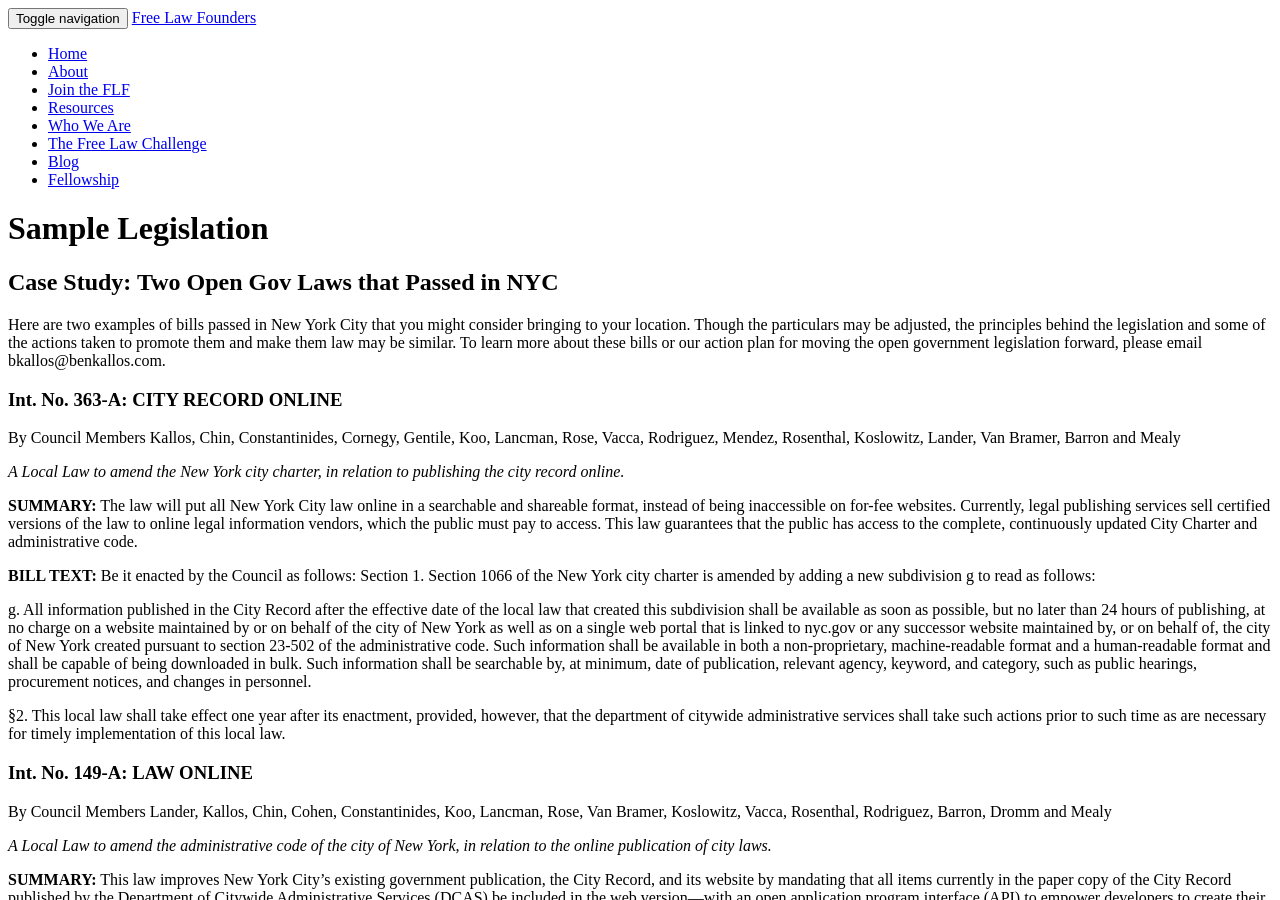
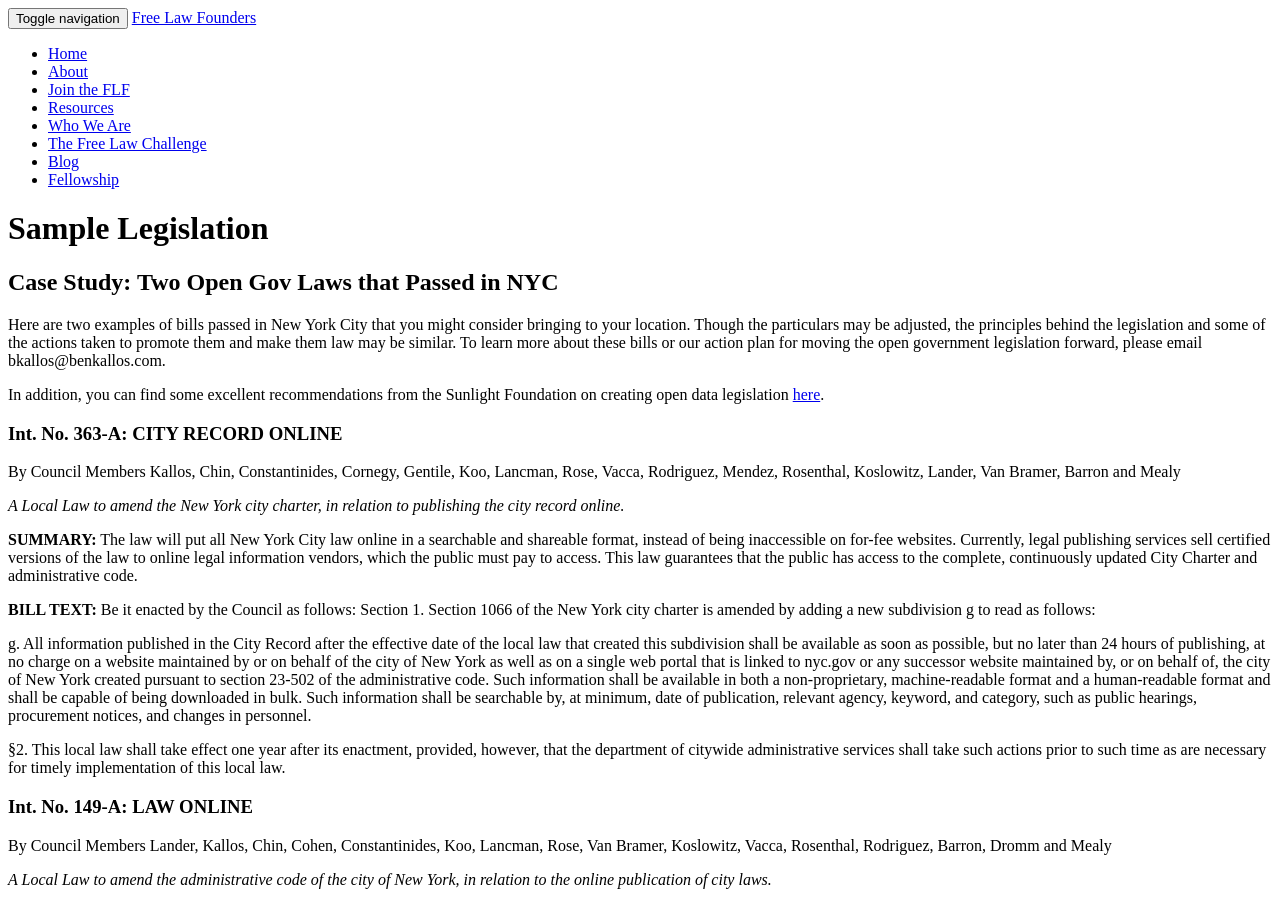
Before and after one commit to opengovfoundation/free-law-founders-site, a Jekyll site: the page built from sample-legislation.md, in a window 1280 px wide and 900 px high. Built offline with Jekyll 4.4.1, drawn with Linux system fonts in a browser that asks for light colours; nearby versions of some CDN libraries.

Commit message:
Update sample-legislation.md

```diff
--- a/sample-legislation.md
+++ b/sample-legislation.md
@@ -8,6 +8,8 @@ permalink: "sample-legislation/"
 ## Case Study: Two Open Gov Laws that Passed in NYC
 
 Here are two examples of bills passed in New York City that you might consider bringing to your location. Though the particulars may be adjusted, the principles behind the legislation and some of the actions taken to promote them and make them law may be similar. To learn more about these bills or our action plan for moving the open government legislation forward, please email bkallos@benkallos.com.
+
+In addition, you can find some excellent recommendations from the Sunlight Foundation on creating open data legislation [here](http://sunlightfoundation.com/blog/2013/10/25/boilerplate-open-data-policy-and-why-its-a-problem/).
 
 ### Int. No. 363-A: CITY RECORD ONLINE
 By Council Members Kallos, Chin, Constantinides, Cornegy, Gentile, Koo, Lancman, Rose, Vacca, Rodriguez, Mendez, Rosenthal, Koslowitz, Lander, Van Bramer, Barron and Mealy
```
